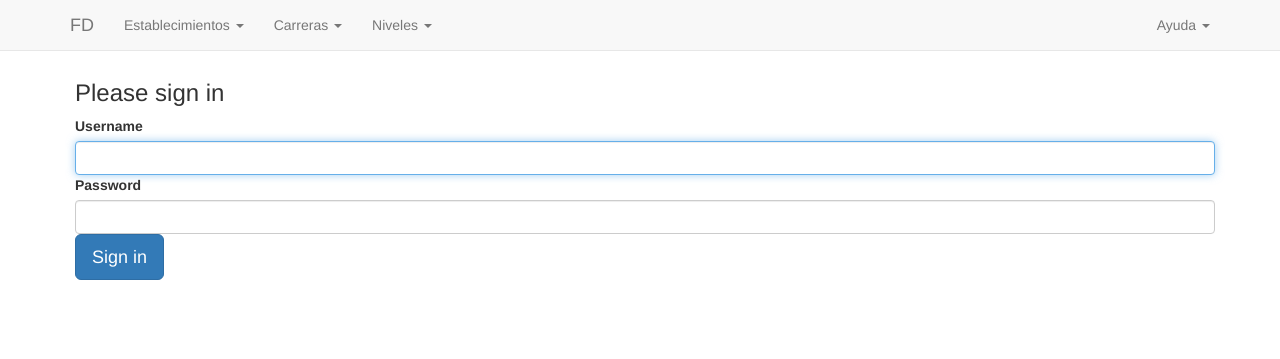
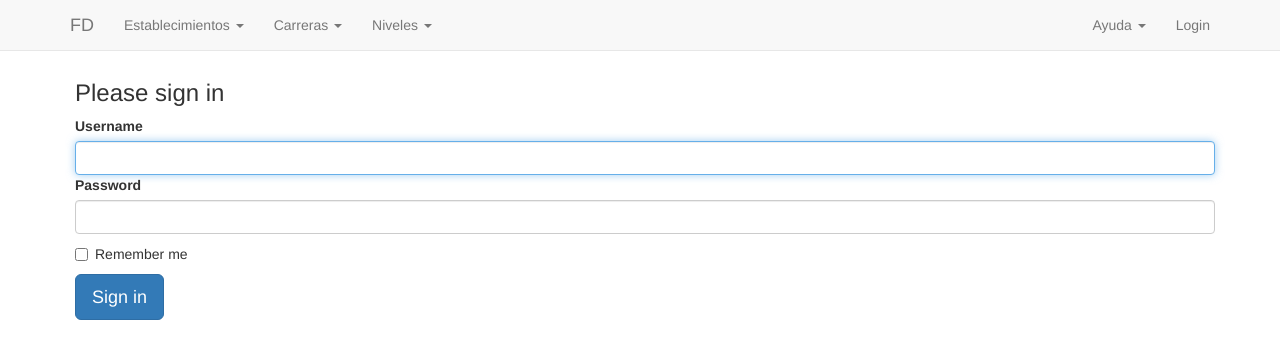
Before and after one commit to mprizmic/fd5, a Symfony app: template templates/security/login.html.twig in a window 1280 px wide. Shown: the top 359 px of the page. Run offline with Twig, Linux system fonts and the light colour scheme; the template is opened without the code that fills it, so the values that code supplies are empty; some libraries are stand-ins or nearby versions.

Commit message:
login y logout desde la barra superior
se agrega remember_me

```diff
--- a/src/Controller/SecurityController.php
+++ b/src/Controller/SecurityController.php
@@ -14,9 +14,9 @@ class SecurityController extends AbstractController
      */
     public function login(AuthenticationUtils $authenticationUtils): Response
     {
-        // if ($this->getUser()) {
-        //     return $this->redirectToRoute('target_path');
-        // }
+         if ($this->getUser()) {
+             return $this->redirectToRoute('portada');
+         }
 
         // get the login error if there is one
         $error = $authenticationUtils->getLastAuthenticationError();
--- a/templates/_barra_superior.html.twig
+++ b/templates/_barra_superior.html.twig
@@ -46,6 +46,15 @@
                     </a>
                 </li>
             </ul>
+
+
+            <!-- menu login -->
+
+            {% if not app.user %}
+                <ul class="nav navbar-nav navbar-right">
+                    <li><a href="{{ path('app_login') }}">Login</a></li>
+                </ul>
+            {%  endif %}
 
             <!-- menu de ayuda -->
 
--- a/templates/security/login.html.twig
+++ b/templates/security/login.html.twig
@@ -24,16 +24,14 @@
            value="{{ csrf_token('authenticate') }}"
     >
 
-    {#
-        Uncomment this section and add a remember_me option below your firewall to activate remember me functionality.
-        See https://symfony.com/doc/current/security/remember_me.html
-
+    {#        Uncomment this section and add a remember_me option below your firewall to activate remember me functionality.
+            See https://symfony.com/doc/current/security/remember_me.html
+    #}
         <div class="checkbox mb-3">
             <label>
                 <input type="checkbox" name="_remember_me"> Remember me
             </label>
         </div>
-    #}
 
     <button class="btn btn-lg btn-primary" type="submit">
         Sign in
```
Also changed, not shown: 1 other file.
